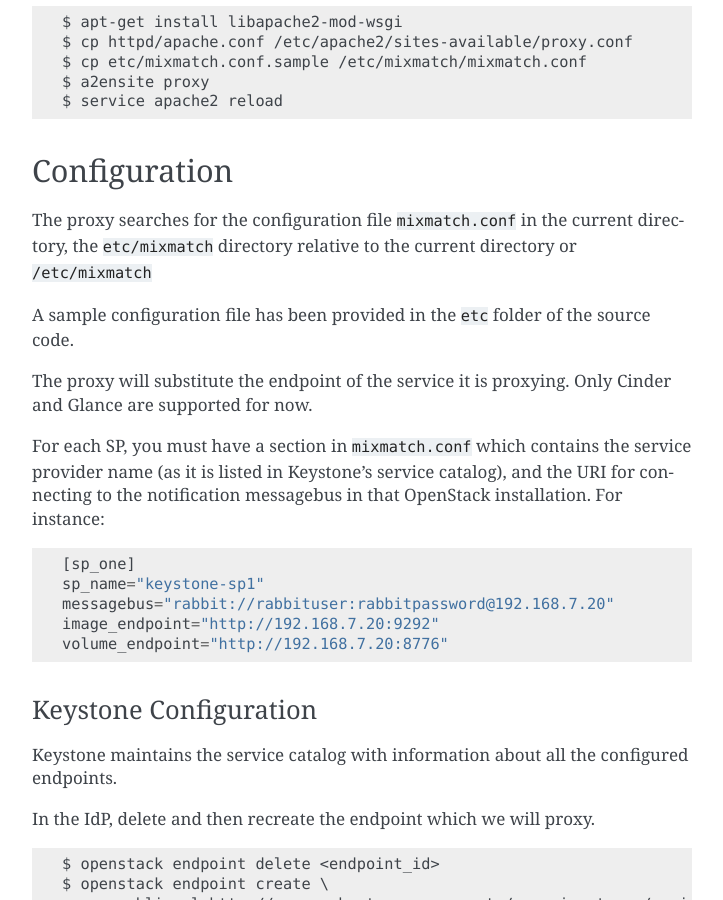
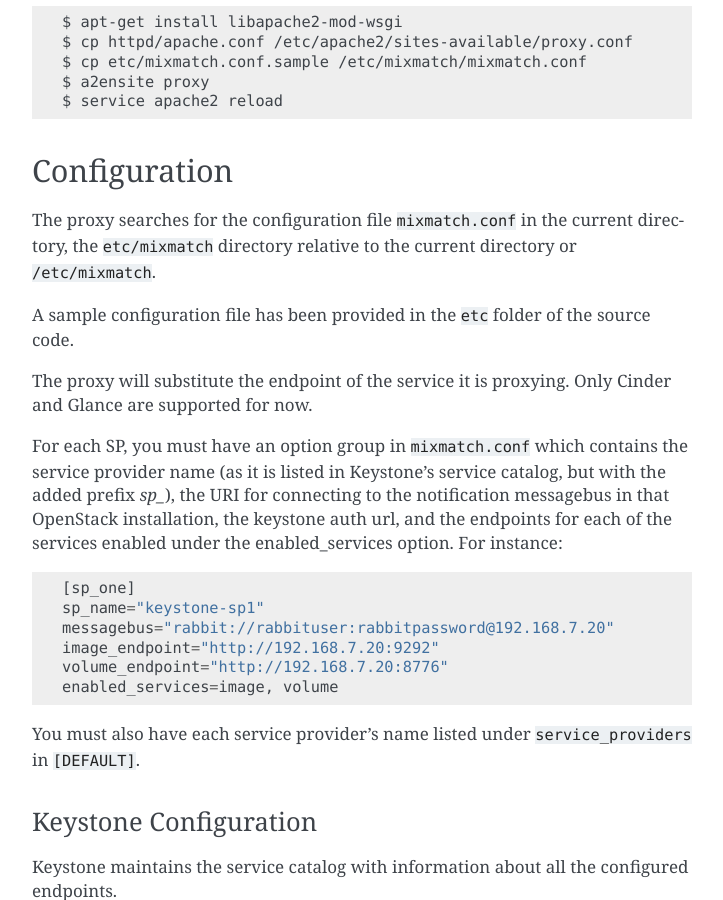
Before and after one commit to openstack-archive/mixmatch, a Sphinx documentation site: the page built from doc/source/installation.rst, in a window 1280 px wide and 900 px high, scrolled down 730 px. Shown: the whole window, without its empty margins (388-1111 px from the left). Built offline with Sphinx 7.4.7, drawn with Linux system fonts in a browser that asks for light colours.

```diff
--- a/doc/source/installation.rst
+++ b/doc/source/installation.rst
@@ -40,8 +40,8 @@ To run the proxy with Apache in Ubuntu: ::
 Configuration
 =============
 The proxy searches for the configuration file ``mixmatch.conf`` in the
-current directory, the ``etc/mixmatch`` directory relative to the current directory or
-``/etc/mixmatch``
+current directory, the ``etc/mixmatch`` directory relative to the current
+directory or ``/etc/mixmatch``.
 
 A sample configuration file has been provided in the ``etc`` folder of the
 source code.
@@ -49,16 +49,22 @@ source code.
 The proxy will substitute the endpoint of the service it is proxying.
 Only Cinder and Glance are supported for now.
 
-For each SP, you must have a section in ``mixmatch.conf`` which contains the
-service provider name (as it is listed in Keystone's service catalog), and the
-URI for connecting to the notification messagebus in that OpenStack
-installation.  For instance::
+For each SP, you must have an option group in ``mixmatch.conf`` which contains
+the service provider name (as it is listed in Keystone's service catalog, but
+with the added prefix `sp_`), the URI for connecting to the notification
+messagebus in that OpenStack installation, the keystone auth url, and the
+endpoints for each of the services enabled under the enabled_services option.
+For instance::
 
     [sp_one]
     sp_name="keystone-sp1"
     messagebus="rabbit://rabbituser:rabbitpassword@192.168.7.20"
     image_endpoint="http://192.168.7.20:9292"
     volume_endpoint="http://192.168.7.20:8776"
+    enabled_services=image, volume
+
+You must also have each service provider's name listed under
+``service_providers`` in ``[DEFAULT]``.
 
 Keystone Configuration
 ----------------------
```
Also changed, not shown: 1 other file.
